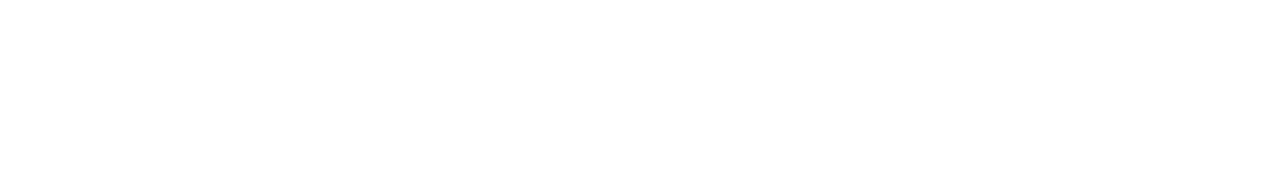
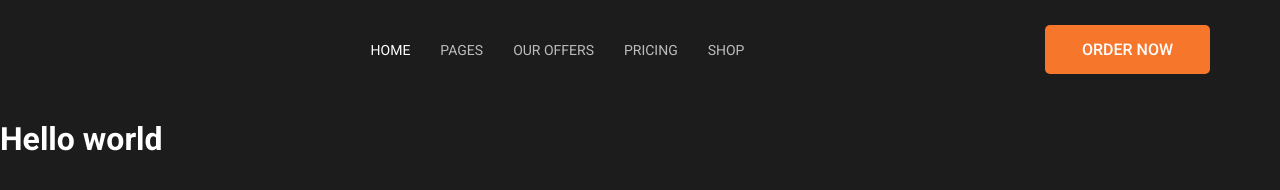
Before and after one commit to BatyrAman/restaurant, a plain HTML site: page index.html in a window 1280 px wide. Drawn offline with Linux system fonts and the light colour scheme.

Commit message:
Update html, css

```diff
--- a/index.html
+++ b/index.html
@@ -4,8 +4,26 @@
     <meta charset="UTF-8">
     <title>Title</title>
     <link rel="stylesheet" href="style.css">
+    <script src="script.js"></script>
 </head>
 <body>
-
+    <header class="header">
+        <div class="container ">
+            <img src="" alt="" class="header_logo">
+            <nav class="header_nav">
+                <ul class="header_list">
+                    <li><a class="active" href="">HOME</a></li>
+                    <li><a href="">PAGES</a></li>
+                    <li><a href="">OUR OFFERS</a></li>
+                    <li><a href="">PRICING</a></li>
+                    <li><a href="">SHOP</a></li>
+                </ul>
+            </nav>
+            <a href="" class="btn">ORDER NOW</a>
+        </div>
+    </header>
+    <div id="container">
+        <h1>Hello world</h1>
+    </div>
 </body>
 </html>
--- a/style.css
+++ b/style.css
@@ -0,0 +1,69 @@
+@import url('https://fonts.googleapis.com/css2?family=Roboto:ital,wght@0,100..900;1,100..900&display=swap');
+
+body {
+    margin: 0;
+    font-family: 'Roboto', sans-serif;
+    background-color: #1C1C1C;
+    color: white;
+}
+a {
+    color: #fff;
+    text-decoration: none;
+}
+ul{
+    list-style: none;
+    margin: 0;
+    padding: 0;
+}
+.container{
+    max-width: 1140px;
+    margin-left: auto;
+    margin-right: auto;
+}
+.btn{
+    display: flex;
+    align-items: center;
+    justify-content: center;
+
+    font-weight: 500;
+    font-size: 16px;
+
+    width: 165px;
+    height: 49px;
+
+    background-color: #F6762C;
+    border-radius: 5px;
+    transition: opacity 0.3s;
+}
+.btn:hover{
+    opacity: 0.8;
+}
+.header{
+    padding: 25px 0;
+}
+.header .container{
+    display: flex;
+    justify-content: space-between;
+    align-items: center;
+}
+.header_logo{
+
+}
+.header_nav{
+
+}
+.header_list{
+    display: flex;
+    gap: 30px;
+}
+.header_nav a {
+    font-size: 14px;
+    opacity: 0.7;
+}
+.header_nav a.active {
+    font-size: 14px;
+    opacity: 1;
+}
+.header_nav a:hover{
+    opacity: 0.9;
+}
```
